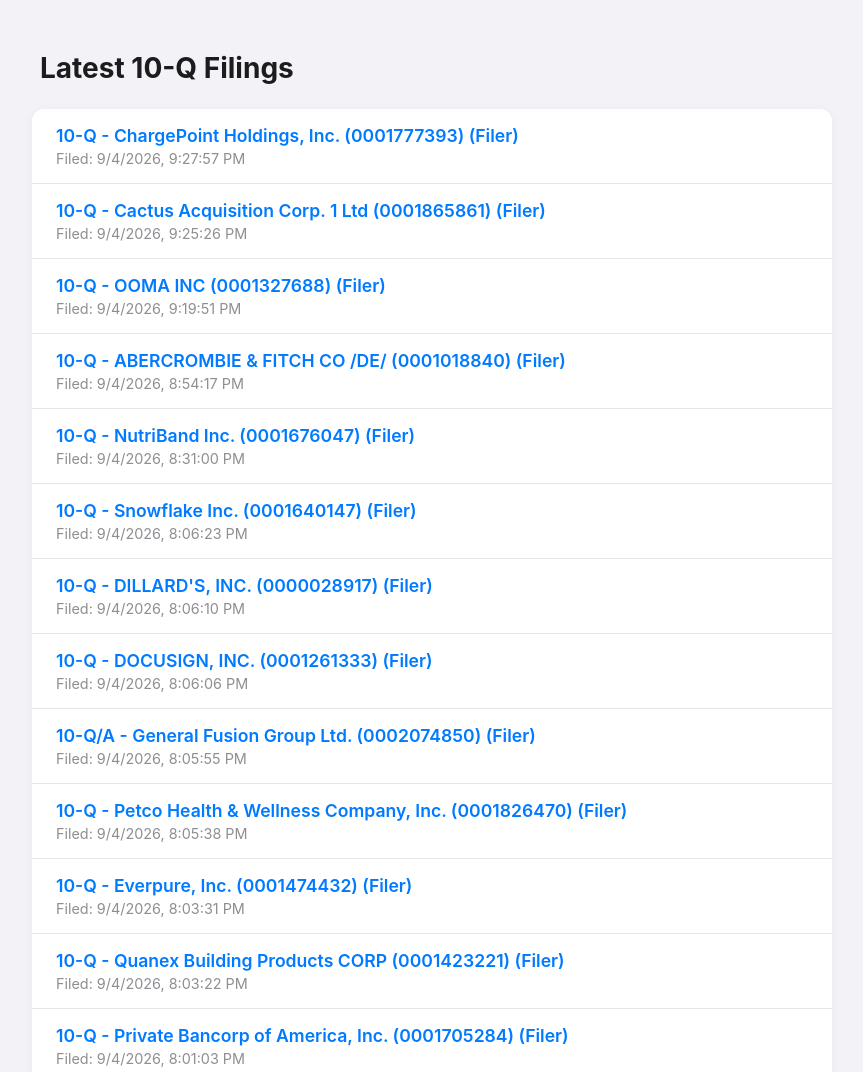
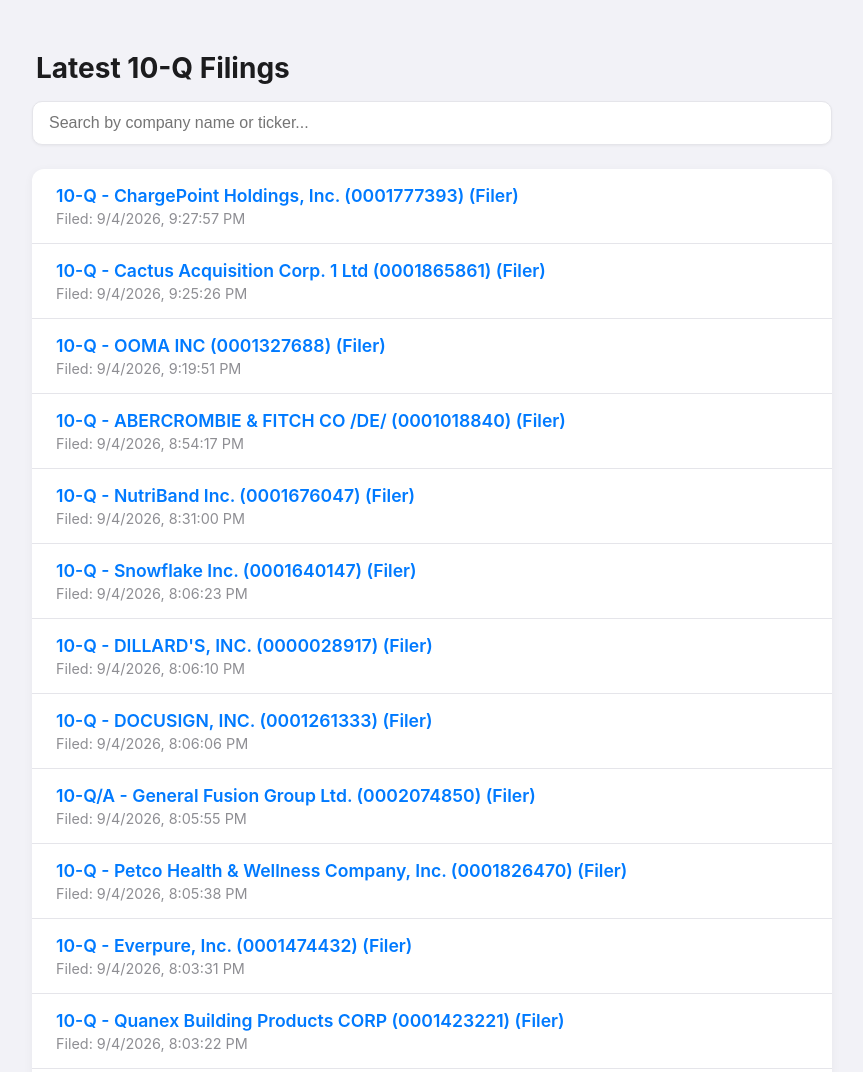
Before and after one commit to yhh1994/Latest-10q-tracker, a plain HTML site: page index.html in a window 1280 px wide. Shown: the top 1072 px of the page, without its empty margins (208-1071 px from the left). Drawn offline with Linux system fonts and the light colour scheme.

Commit message:
Update index.html to allow company name or ticker search

```diff
--- a/index.html
+++ b/index.html
@@ -11,6 +11,7 @@
             --text-main: #1c1c1e;
             --text-muted: #8e8e93;
             --accent: #007aff;
+            --border-color: #e5e5ea;
         }
         body {
             font-family: -apple-system, BlinkMacSystemFont, "Segoe UI", Roboto, Helvetica, Arial, sans-serif;
@@ -20,10 +21,28 @@
             margin: 0 auto;
             padding: 2rem 1rem;
         }
+        .header {
+            margin-bottom: 1.5rem;
+        }
         h1 {
             font-size: 1.75rem;
-            margin-bottom: 1.5rem;
-            padding-left: 0.5rem;
+            margin-bottom: 1rem;
+            padding-left: 0.25rem;
+        }
+        .search-box {
+            width: 100%;
+            padding: 0.75rem 1rem;
+            font-size: 1rem;
+            border: 1px solid var(--border-color);
+            border-radius: 10px;
+            box-sizing: border-box;
+            background-color: var(--card-bg);
+            outline: none;
+            box-shadow: 0 1px 3px rgba(0,0,0,0.05);
+            -webkit-appearance: none;
+        }
+        .search-box:focus {
+            border-color: var(--accent);
         }
         .filings-list {
             background-color: var(--card-bg);
@@ -33,7 +52,7 @@
         }
         .filing {
             padding: 1rem 1.5rem;
-            border-bottom: 1px solid #e5e5ea;
+            border-bottom: 1px solid var(--border-color);
         }
         .filing:last-child {
             border-bottom: none;
@@ -62,40 +81,68 @@
     </style>
 </head>
 <body>
+    <div class="header">
         <h1>Latest 10-Q Filings</h1>
+        <input
+            type="text"
+            id="search-input"
+            class="search-box"
+            placeholder="Search by company name or ticker..."
+            oninput="filterFilings()"
+        />
+    </div>
+
     <div class="filings-list" id="filings-container">
         <div class="status">Loading filings...</div>
     </div>
 
     <script>
-        // Fetch the generated JSON file
+        let allFilings = [];
+
+        // Fetch data from data.json
         fetch('data.json')
             .then(response => {
                 if (!response.ok) {
-                    throw new Error('Data file not found. The GitHub Action may still be running.');
+                    throw new Error('Data file not found.');
                 }
                 return response.json();
             })
             .then(data => {
+                allFilings = data;
+                renderFilings(allFilings);
+            })
+            .catch(error => {
+                document.getElementById('filings-container').innerHTML =
+                    `<div class="status">⚠️ ${error.message}</div>`;
+            });
+
+        // Render filings array to HTML
+        function renderFilings(filings) {
             const container = document.getElementById('filings-container');
 
-                if (data.length === 0) {
-                    container.innerHTML = '<div class="status">No filings found.</div>';
+            if (filings.length === 0) {
+                container.innerHTML = '<div class="status">No matching filings found.</div>';
                 return;
             }
 
-                // Create the HTML for each filing
-                container.innerHTML = data.map(f => `
+            container.innerHTML = filings.map(f => `
                 <div class="filing">
                     <a href="${f.link}" target="_blank">${f.title}</a>
                     <p>Filed: ${new Date(f.date).toLocaleString()}</p>
                 </div>
             `).join('');
-            })
-            .catch(error => {
-                document.getElementById('filings-container').innerHTML =
-                    `<div class="status">⚠️ ${error.message}</div>`;
-            });
+        }
+
+        // Live filter function triggered on typing
+        function filterFilings() {
+            const query = document.getElementById('search-input').value.toLowerCase().trim();
+
+            const filtered = allFilings.filter(f =>
+                f.title.toLowerCase().includes(query)
+            );
+
+            renderFilings(filtered);
+        }
     </script>
 </body>
 </html>
```
Lines whose indentation alone changed are shown as unchanged.
